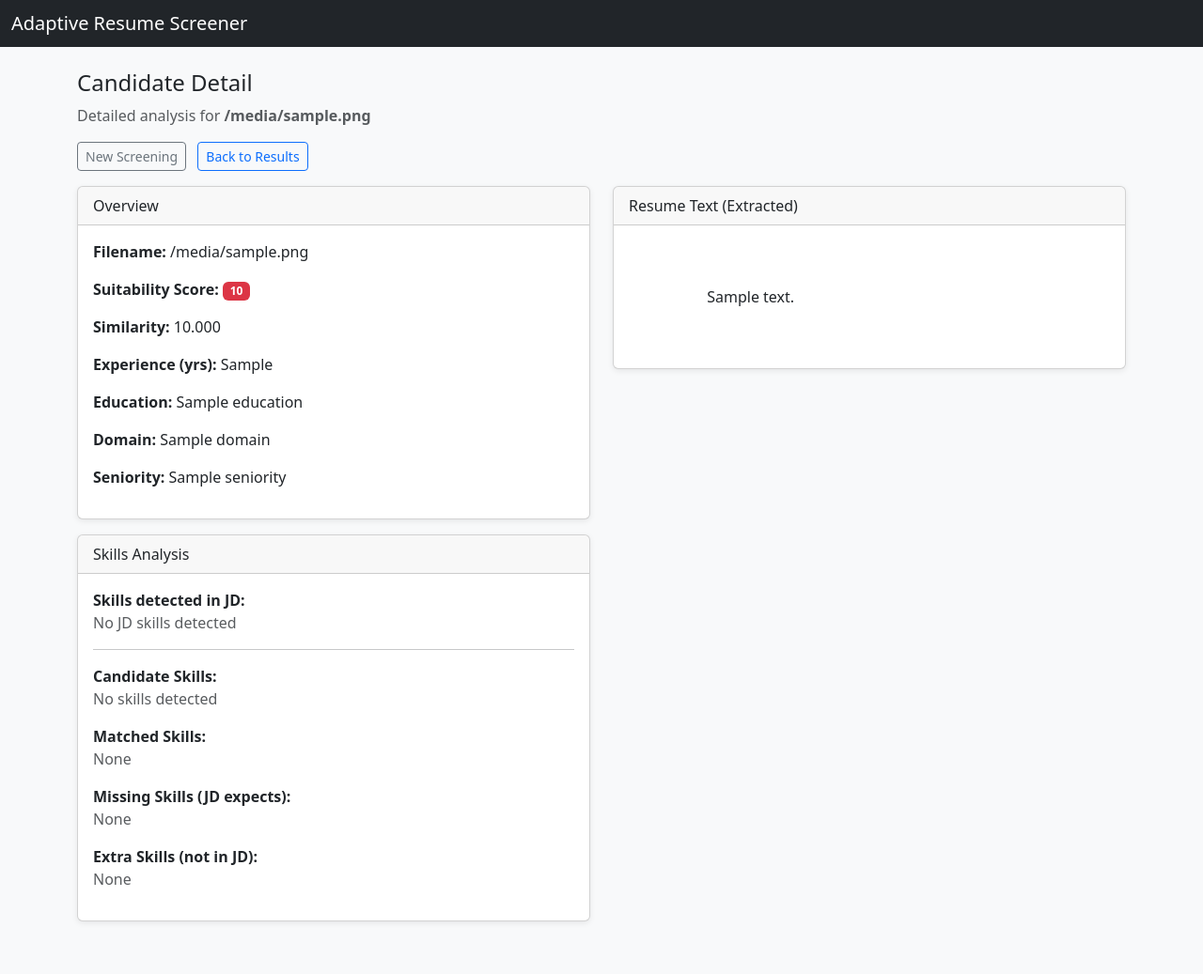
After one commit to lawk-0/adaptive_resume_screener, a Flask app: template templates/candidate_detail.html in a window 1280 px wide. The commit adds this page. Shown: the whole page at 94% size. Run offline with Flask 3, Linux system fonts and the light colour scheme; the template is opened without the code that fills it: most values are stand-ins (such as "Sample title", 1, 10 or a date in 2020).

Commit message:
added week4

```diff
--- a/app.py
+++ b/app.py
@@ -1,12 +1,18 @@
-from flask import Flask, render_template, request
+from flask import Flask, render_template, request, abort
 from core.resume_parser import ResumeParser
 from core.skill_extractor import SkillExtractor
 from core.embeddings import get_embedding
 from core.scorer import cosine_similarity, compute_score
+from core.utils import infer_domain, compute_skill_gaps, infer_seniority
 
 app = Flask(__name__)
 
 ALLOWED_EXTENSIONS = {"pdf", "docx"}
+
+# Store last screening results in memory (for candidate detail view)
+LAST_RESULTS = []
+LAST_JD_TEXT = ""
+LAST_JD_SKILLS = []
 
 
 def allowed_file(filename: str) -> bool:
@@ -15,6 +21,8 @@ def allowed_file(filename: str) -> bool:
 
 @app.route("/", methods=["GET", "POST"])
 def upload():
+    global LAST_RESULTS, LAST_JD_TEXT, LAST_JD_SKILLS
+
     if request.method == "POST":
         jd_text = request.form.get("jd_text", "").strip()
         files = request.files.getlist("resumes")
@@ -25,31 +33,37 @@ def upload():
         if not files or all(f.filename == "" for f in files):
             return render_template("upload.html", error="Please upload at least one résumé file.")
 
-        # Compute embedding for JD once
+        LAST_JD_TEXT = jd_text
+
+        # Embedding and skills for JD
         jd_emb = get_embedding(jd_text)
+        jd_skills = SkillExtractor.extract_skills(jd_text)
+        LAST_JD_SKILLS = jd_skills
+
         candidates = []
 
         for f in files:
             if f.filename == "":
                 continue
             if not allowed_file(f.filename):
-                # Skip unsupported file types silently; you can also collect errors
+                # skip unsupported type
                 continue
 
-            # Parse resume text
+            # Parse resume
             parsed_text = ResumeParser.parse(f, f.filename)
             if not parsed_text or not parsed_text.strip():
                 continue
 
-            # Extract features
+            # Extract NLP features
             skills = SkillExtractor.extract_skills(parsed_text)
             exp_years = SkillExtractor.extract_experience_years(parsed_text)
+            education = SkillExtractor.extract_education(parsed_text)
 
-            # Embedding for resume
+            # Embedding + similarity
             res_emb = get_embedding(parsed_text)
             sim = cosine_similarity(jd_emb, res_emb)
 
-            # Build feature dict for scoring
+            # Feature dict for scoring
             features = {
                 "similarity": sim,
                 "skill_count": len(skills),
@@ -57,26 +71,69 @@ def upload():
             }
             score = compute_score(features)
 
+            # Domain, seniority & skill gap analysis
+            domain = infer_domain(skills, parsed_text)
+            seniority = infer_seniority(exp_years, parsed_text)
+            gaps = compute_skill_gaps(set(jd_skills), set(skills))
+
             candidates.append({
                 "filename": f.filename,
                 "skills": skills,
                 "similarity": sim,
                 "score": score,
                 "experience_years": exp_years,
+                "education": education,
+                "domain": domain,
+                "seniority": seniority,
+                "matched_skills": gaps["matched"],
+                "missing_skills": gaps["missing"],
+                "extra_skills": gaps["extra"],
+                # store raw text if you want to show in detail view:
+                "raw_text": parsed_text,
             })
 
         # Sort by score (highest first)
         candidates.sort(key=lambda x: x["score"], reverse=True)
 
+        # Save for detail view
+        LAST_RESULTS = candidates
+
         return render_template(
             "results.html",
             candidates=candidates,
             jd_len=len(jd_text),
+            jd_skills=jd_skills,
         )
 
     # GET request
     return render_template("upload.html")
 
 
+@app.route("/candidate/<int:idx>")
+def candidate_detail(idx: int):
+    """
+    Show a detailed view of a single candidate from LAST_RESULTS.
+    idx is 0-based index (we'll pass loop.index0 from template).
+    """
+    global LAST_RESULTS, LAST_JD_TEXT, LAST_JD_SKILLS
+
+    if not LAST_RESULTS:
+        # No previous screening done
+        abort(404)
+
+    if idx < 0 or idx >= len(LAST_RESULTS):
+        abort(404)
+
+    cand = LAST_RESULTS[idx]
+
+    return render_template(
+        "candidate_detail.html",
+        candidate=cand,
+        idx=idx,
+        jd_text=LAST_JD_TEXT,
+        jd_skills=LAST_JD_SKILLS,
+    )
+
+
 if __name__ == "__main__":
     app.run(debug=True)
--- /dev/null
+++ b/templates/candidate_detail.html
@@ -0,0 +1,108 @@
+{% extends "base.html" %}
+
+{% block content %}
+<div class="row">
+    <div class="col-12 mb-3">
+        <h4>Candidate Detail</h4>
+        <p class="text-muted">
+            Detailed analysis for <strong>{{ candidate.filename }}</strong>
+        </p>
+        <a href="{{ url_for('upload') }}" class="btn btn-sm btn-outline-secondary me-2">
+            New Screening
+        </a>
+        <a href="{{ url_for('upload') }}" onclick="history.back(); return false;" class="btn btn-sm btn-outline-primary">
+            Back to Results
+        </a>
+    </div>
+
+    <div class="col-lg-6">
+        <div class="card mb-3">
+            <div class="card-header">
+                Overview
+            </div>
+            <div class="card-body">
+                <p><strong>Filename:</strong> {{ candidate.filename }}</p>
+                <p>
+                    <strong>Suitability Score:</strong>
+                    {% if candidate.score >= 70 %}
+                        <span class="badge bg-success">{{ candidate.score }}</span>
+                    {% elif candidate.score >= 40 %}
+                        <span class="badge bg-warning text-dark">{{ candidate.score }}</span>
+                    {% else %}
+                        <span class="badge bg-danger">{{ candidate.score }}</span>
+                    {% endif %}
+                </p>
+                <p><strong>Similarity:</strong> {{ "%.3f"|format(candidate.similarity) }}</p>
+                <p><strong>Experience (yrs):</strong> {{ candidate.experience_years }}</p>
+                <p><strong>Education:</strong> {{ candidate.education }}</p>
+                <p><strong>Domain:</strong> {{ candidate.domain }}</p>
+                <p><strong>Seniority:</strong> {{ candidate.seniority }}</p>
+            </div>
+        </div>
+
+        <div class="card mb-3">
+            <div class="card-header">
+                Skills Analysis
+            </div>
+            <div class="card-body">
+                <p>
+                    <strong>Skills detected in JD:</strong><br>
+                    {% if jd_skills %}
+                        {{ ", ".join(jd_skills) }}
+                    {% else %}
+                        <span class="text-muted">No JD skills detected</span>
+                    {% endif %}
+                </p>
+                <hr>
+                <p>
+                    <strong>Candidate Skills:</strong><br>
+                    {% if candidate.skills %}
+                        {{ ", ".join(candidate.skills) }}
+                    {% else %}
+                        <span class="text-muted">No skills detected</span>
+                    {% endif %}
+                </p>
+                <p>
+                    <strong>Matched Skills:</strong><br>
+                    {% if candidate.matched_skills %}
+                        {{ ", ".join(candidate.matched_skills) }}
+                    {% else %}
+                        <span class="text-muted">None</span>
+                    {% endif %}
+                </p>
+                <p>
+                    <strong>Missing Skills (JD expects):</strong><br>
+                    {% if candidate.missing_skills %}
+                        {{ ", ".join(candidate.missing_skills) }}
+                    {% else %}
+                        <span class="text-muted">None</span>
+                    {% endif %}
+                </p>
+                <p>
+                    <strong>Extra Skills (not in JD):</strong><br>
+                    {% if candidate.extra_skills %}
+                        {{ ", ".join(candidate.extra_skills) }}
+                    {% else %}
+                        <span class="text-muted">None</span>
+                    {% endif %}
+                </p>
+            </div>
+        </div>
+    </div>
+
+    <div class="col-lg-6">
+        <div class="card mb-3">
+            <div class="card-header">
+                Resume Text (Extracted)
+            </div>
+            <div class="card-body" style="max-height: 500px; overflow-y: auto; white-space: pre-wrap;">
+                {% if candidate.raw_text %}
+                    {{ candidate.raw_text }}
+                {% else %}
+                    <span class="text-muted">Raw text not stored for this candidate.</span>
+                {% endif %}
+            </div>
+        </div>
+    </div>
+</div>
+{% endblock %}
```
Also changed, not shown: core/scorer.py (+3 -4 lines), core/utils.py (+100 -0 lines), templates/results.html (+39 -8 lines), train_model.py (+50 -14 lines), data/skills_phrases.json (renamed from data/skill_phrases.json), static/js/main.js (added), 1 other file.
